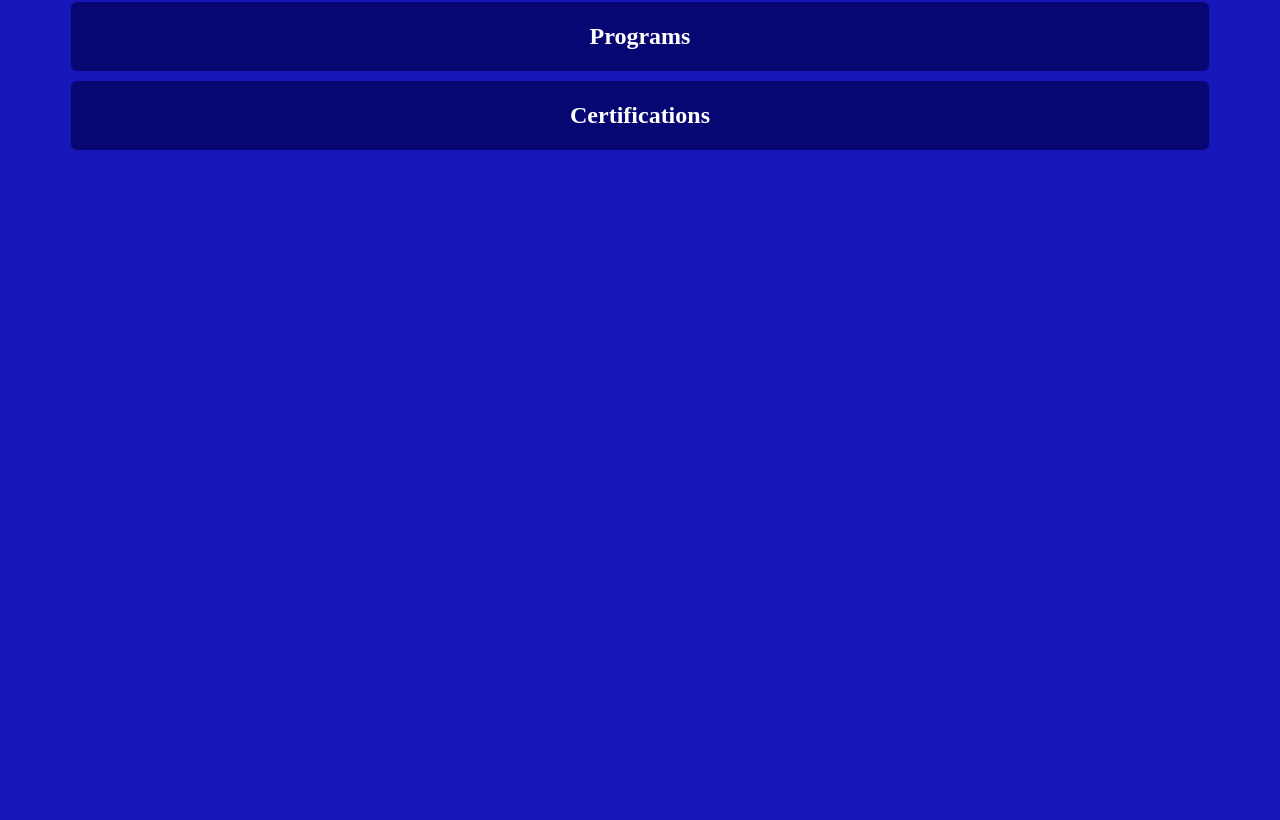
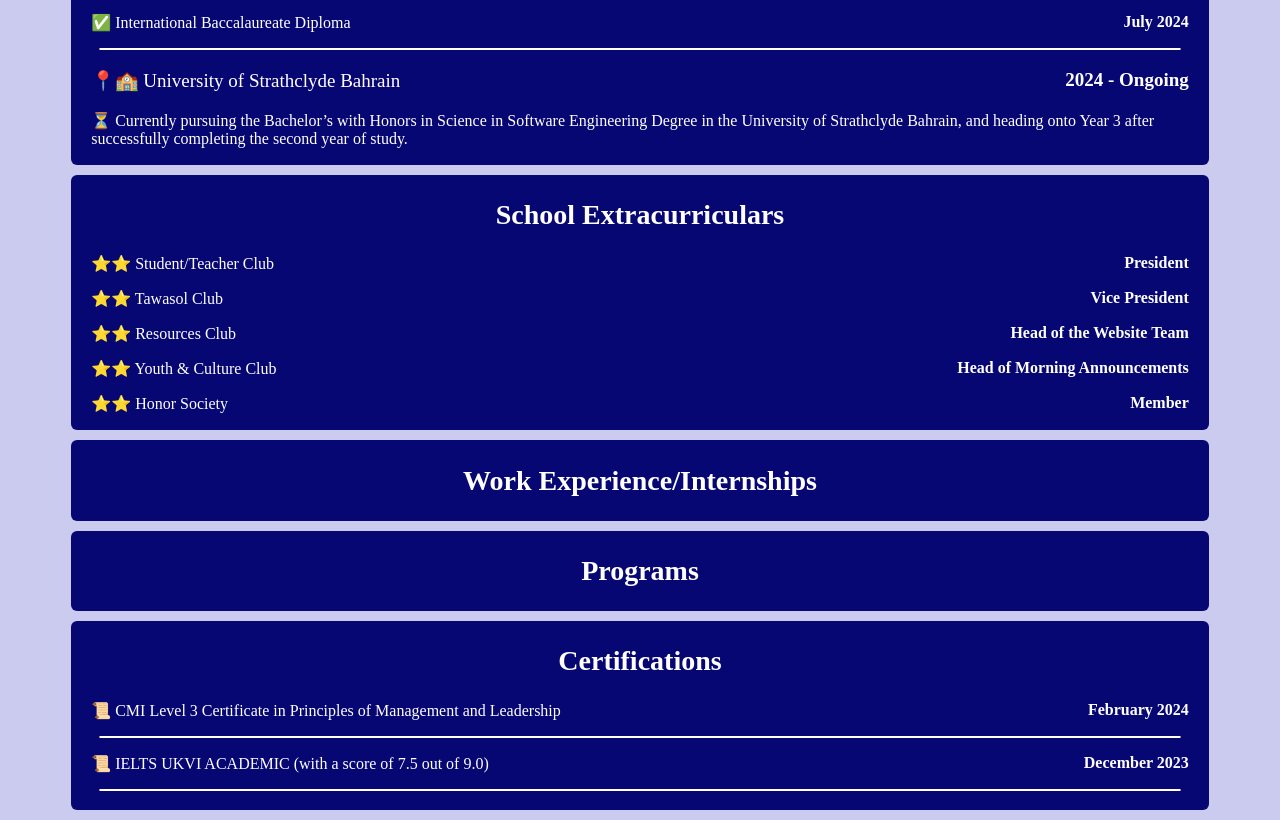
Before and after one commit to AnsuFatiBH06/PersonalCV, a plain HTML site: page index.html in a window 1280 px wide. Shown: the part 314-1134 px from the top of the page. Before the commit the page ends 800 px from the top, so only its background shows below. Drawn offline with Linux system fonts and the light colour scheme.

Commit message:
Adding some interactive features + more CV details

```diff
--- a/assets/css/styles.css
+++ b/assets/css/styles.css
@@ -1,7 +1,12 @@
 body {
     text-align: center;
-    background-color: rgba(23, 23, 183, 1.0);
+    /* background-color: rgba(23, 23, 183, 1.0); */
+    background-color: rgba(190,190,235,0.80);
     color: rgba(255,255,255, 1.0);
+}
+
+h2 {
+    font-size: 28px;
 }
 
 .infoDiv {
@@ -13,3 +18,32 @@ body {
     padding-bottom: 1px;
     border-radius: 6px;
 }
+
+.infoDiv:hover {
+    background-color: rgba(7, 7, 116, 0.65);
+    /* transform: translateY(-4px); */
+    /* transform: scale(1.03); */
+    box-shadow: 0 0 20px rgba(0,0,0,0.25);
+}
+
+.border {
+    margin: auto auto;
+    width: 95%;
+    border: 1.5px solid white;
+    border-radius: 8px;
+}
+
+p {
+    margin-left: 20px;
+    text-align: left;
+}
+
+.eduInst {
+    font-size: 19px;
+}
+
+span {
+    margin-right: 20px;
+    float: right;
+    font-weight: bold;
+}
--- a/index.html
+++ b/index.html
@@ -2,6 +2,7 @@
 <html>
     <head>
         <link rel="stylesheet" href="assets/css/styles.css">
+        <meta charset="UTF-8">
         <title>
             Abdulla Abdulrahim CV
         </title>
@@ -18,6 +19,24 @@
             <h2>
                 Education
             </h2>
+            <p class="eduInst">📍🏫 Ibn Khuldoon National School<span>2012 - 2024</span></p>
+            <p>✅ High School Diploma <span>May 2024</span></p>
+            <p>✅ International Baccalaureate Diploma <span>July 2024</span></p>
+            <div class="border"></div>
+            <p class="eduInst">📍🏫 University of Strathclyde Bahrain<span>2024 - Ongoing</span></p>
+            <p>⏳ Currently pursuing the Bachelor’s with Honors in Science in Software Engineering Degree in the University of Strathclyde Bahrain,
+                and heading onto Year 3 after successfully completing the second year of study.
+            </p>
+        </div>
+        <div class="infoDiv">
+            <h2>
+                School Extracurriculars
+            </h2>
+            <p>⭐⭐ Student/Teacher Club<span>President</span></p>
+            <p>⭐⭐ Tawasol Club<span>Vice President</span></p>
+            <p>⭐⭐ Resources Club<span>Head of the Website Team</span></p>
+            <p>⭐⭐ Youth & Culture Club<span>Head of Morning Announcements</span></p>
+            <p>⭐⭐ Honor Society<span>Member</span></p>
         </div>
         <div class="infoDiv">
             <h2>
@@ -33,7 +52,14 @@
             <h2>
                 Certifications
             </h2>
+            <p>📜 CMI Level 3 Certificate in Principles of Management and Leadership<span>February 2024</span></p>
+            <div class="border"></div>
+            <!-- <br /> -->
+            <p>📜 IELTS UKVI ACADEMIC (with a score of 7.5 out of 9.0)<span>December 2023</span></p>
+            <div class="border"></div>
+            <br />
         </div>
+        <script src="assets/js/script.js"></script>
     </body>
 
 </html>
```
